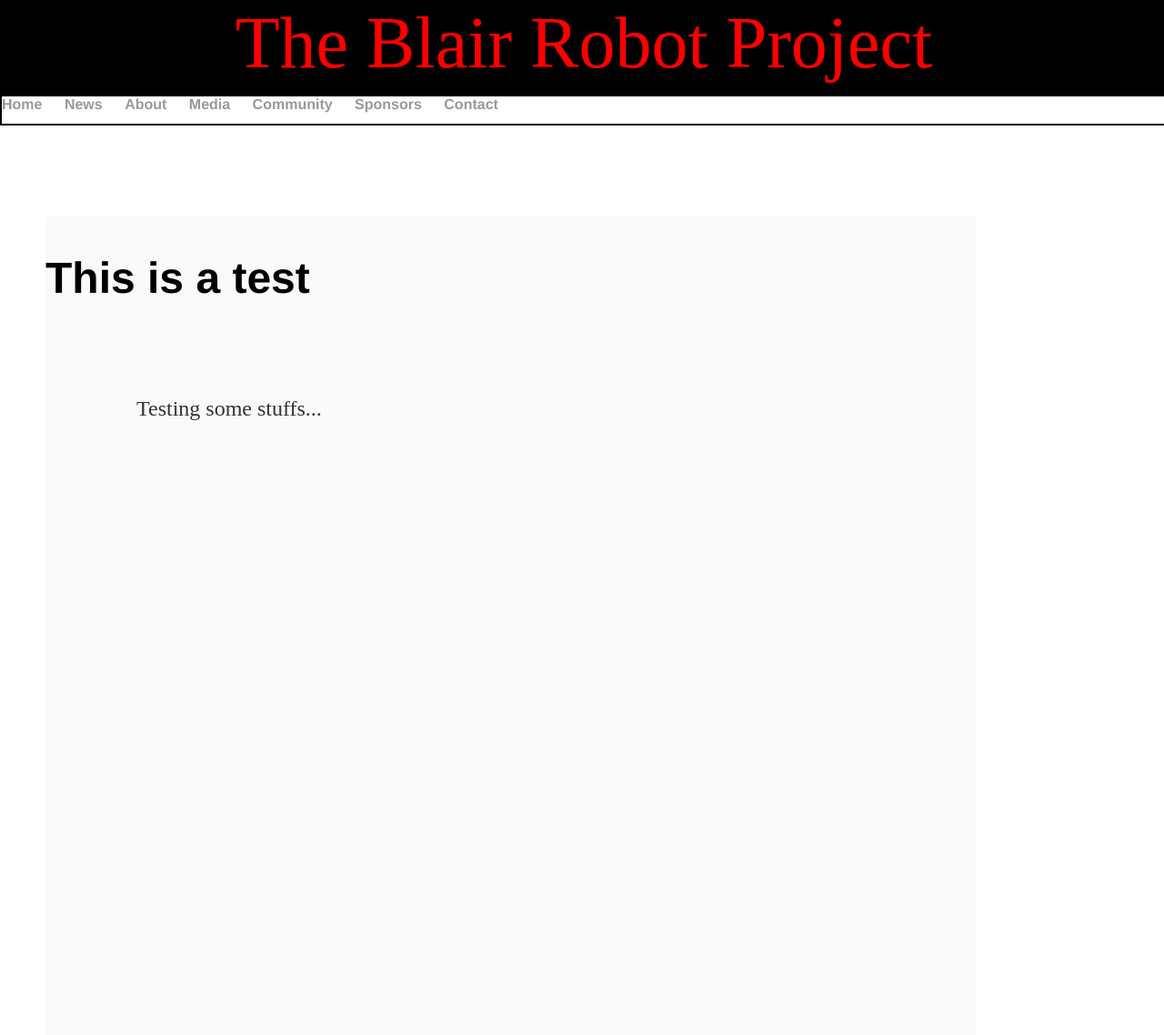
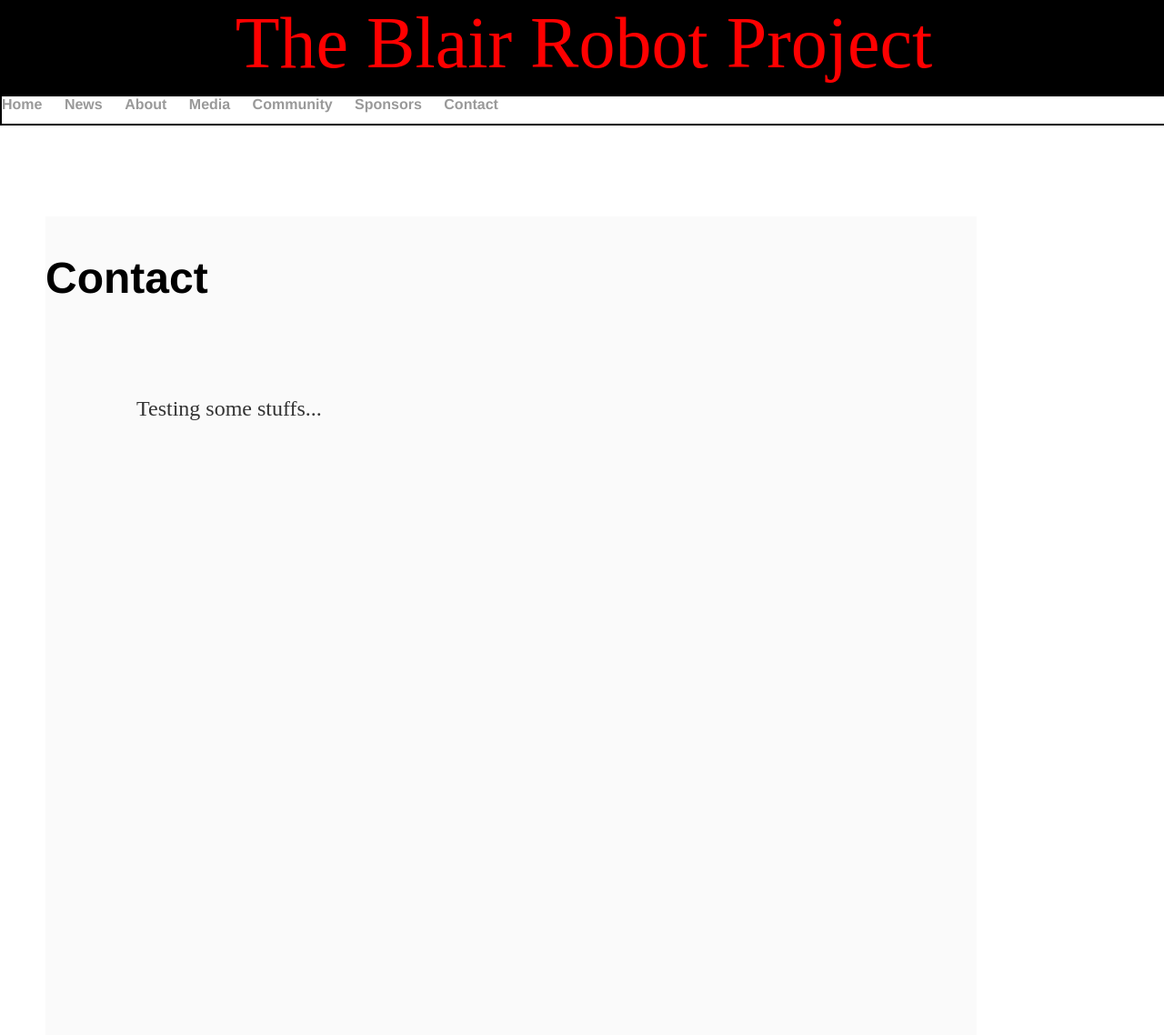
Before and after one commit to mouseythemouse/blair-robot-project.github.io, a Jekyll site: the page built from Contact/index.html, in a window 1280 px wide. Shown: the whole page at 91% size. Built offline with Jekyll 4.4.1, drawn with Linux system fonts in a browser that asks for light colours.

Commit message:
Update index.html

```diff
--- a/Contact/index.html
+++ b/Contact/index.html
@@ -3,6 +3,6 @@ layout: default
 title: Contact
 ---
 <div class="contact">
-	<h2>This is a test</h2>
+	<h2>Contact</h2>
 	<p>Testing some stuffs...</p>
 </div>
```
